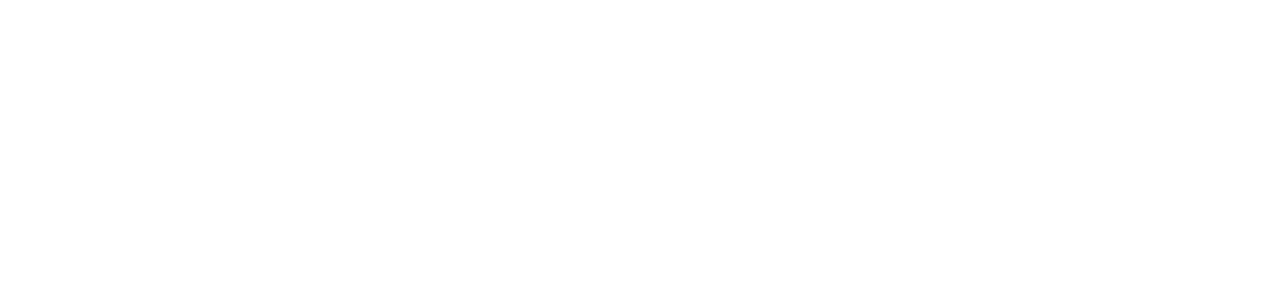
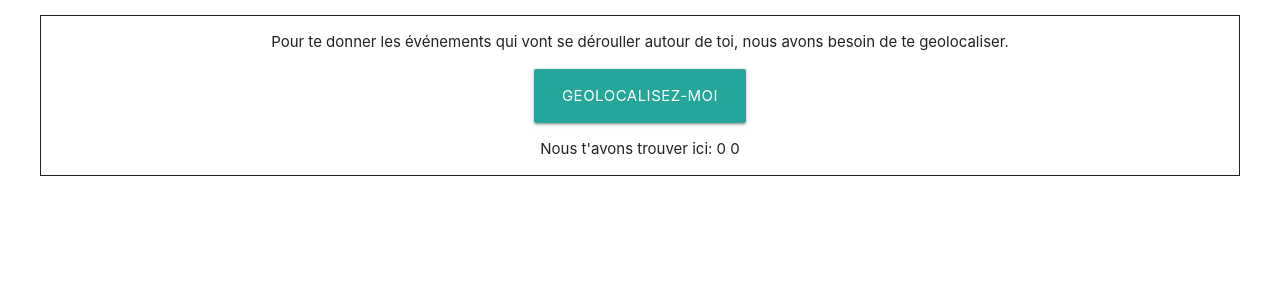
Before and after one commit to MS44118/PROJET_2_wild-song, a React (Create React App) app: page / in a window 1280 px wide. Shown: the top 300 px of the page. Built offline with nearby package versions, Linux system fonts and the light colour scheme.

Commit message:
init Geolocation component: button 'geolocate-me' and variables stocked in 'latUser' and 'lngUser'

```diff
--- a/src/App.js
+++ b/src/App.js
@@ -1,11 +1,14 @@
 import React, { Component } from 'react';
+import '../node_modules/materialize-css/dist/css/materialize.min.css'
+// import M from '../node_modules/materialize-css/dist/js/materialize.js';
 import './App.css';
+import Geolocation from './Components/Geolocation/Geolocation';
 
 class App extends Component {
   render() {
     return (
       <div className="App">
-
+        <Geolocation />
       </div>
     );
   }
--- a/src/Components/Geolocation/Geolocation.css
+++ b/src/Components/Geolocation/Geolocation.css
@@ -0,0 +1,3 @@
+figure{
+  border: solid 1px;
+}
--- a/src/Components/Geolocation/Geolocation.js
+++ b/src/Components/Geolocation/Geolocation.js
@@ -0,0 +1,56 @@
+import React, { Component } from 'react';
+import './Geolocation.css'
+class Geolocation extends Component{
+  constructor(){
+    super();
+    this.state = {
+      latUser: 0,
+      lngUser: 0
+    }
+  };
+
+  getGeolocation = () => {
+    navigator.geolocation.getCurrentPosition(
+      (position) => {
+        //return an object with keys: latitude, longitude, altitude, accuracy(meters), altitude accuracy, heading(moving direction), speed)
+        this.setState({
+          latUser: position.coords.latitude,
+          lngUser: position.coords.longitude,
+        })
+        console.log(this.state);
+      },
+      (error) => {
+        //return a value (1=permission denied, 2=position unavailable, 3=timeout)
+        console.log(error);
+      }
+      // ,
+      // (options) => {
+      //     enableHighAccuracy: true; //(boolean) true = high precision required to geolocate
+      //     timeout: 5000;            // (milliseconds, integer) maximum time to receive geolocation
+      //     maximumAge: 100000;        //(milliseconds, integer) how long do we keep the geolocation (dans le cache)
+      // }
+    );
+  };
+
+  render(){
+    return (
+      <div>
+        <figure>
+          <p>Pour te donner les événements qui vont se dérouller autour de toi, nous avons besoin de te geolocaliser.</p>
+          <button
+            className="waves-effect waves-light btn-large"
+            onClick={this.getGeolocation}
+          >
+            Geolocalisez-moi
+          </button>
+          <p>Nous t'avons trouver ici: {this.state.latUser}  {this.state.lngUser} </p>
+        </figure>
+      </div>
+    )
+  };
+
+}
+
+export default Geolocation;
+
+// navigator.geolocation.getCurrentPosition(success[, error[, [options]])
```
